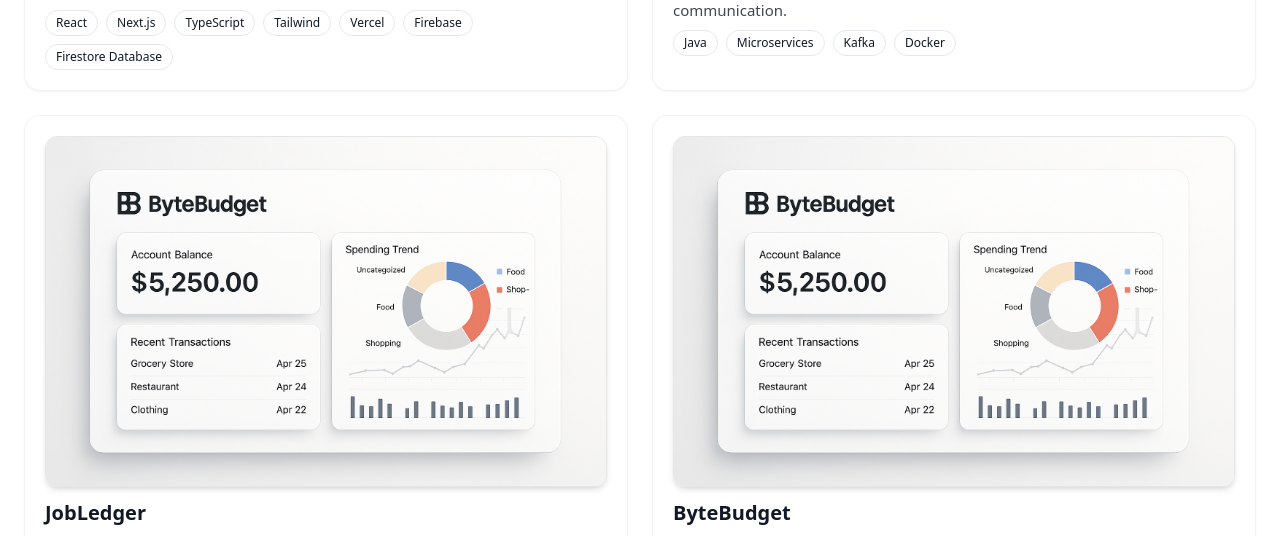
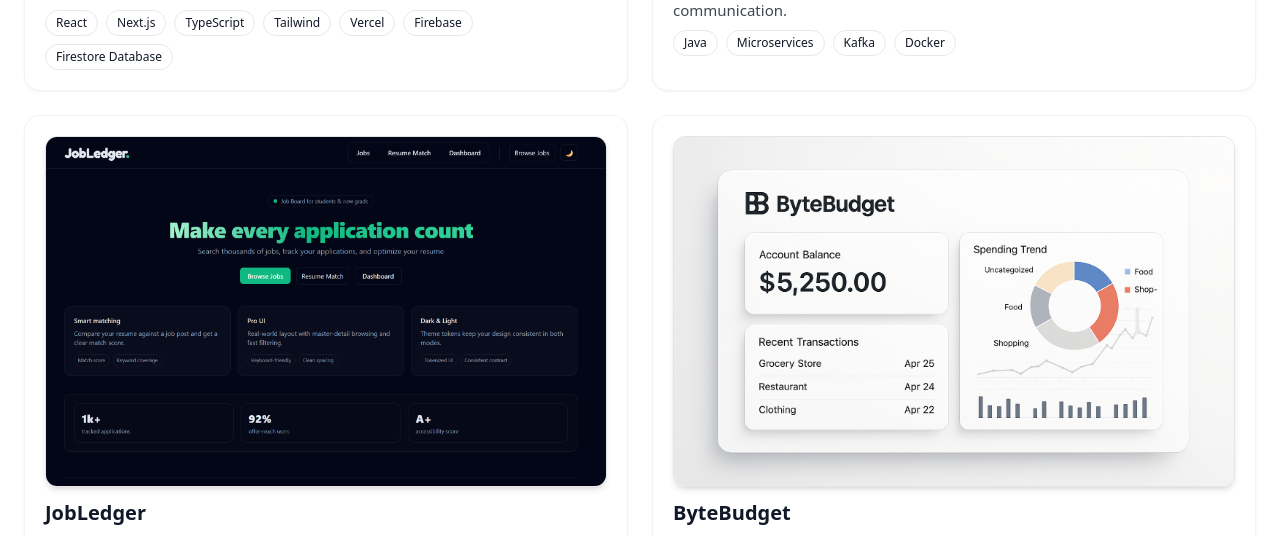
Before and after one commit to denildominic/denil-portfolio, a Next.js app: page / in a window 1280 px wide. Shown: the part 2840-3376 px from the top of the page. Built offline with nearby package versions, Linux system fonts and the light colour scheme.

Commit message:
Added image icon for the jobledger project

```diff
--- a/content/projects.ts
+++ b/content/projects.ts
@@ -22,7 +22,7 @@
     description: 'Prototype data platform using serverless functions and analytics with a simple UI.',
     tags: ['React', 'Next.js', 'TypeScript', 'Tailwind CSS'],
     href: 'https://jobledger.vercel.app/',
-    image: '/projects/bytebudget.png',
+    image: '/projects/jobledger.png',
     imageAlt: 'Job Searching App'
   },
   {
```
Also changed, not shown: public/projects/jobledger.png (added).
